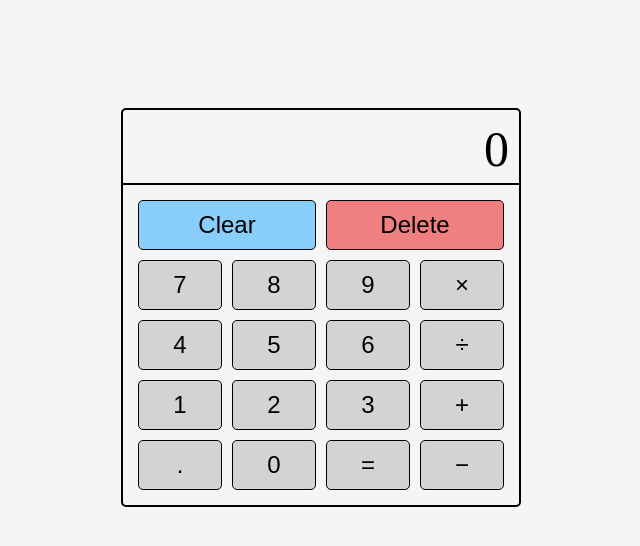
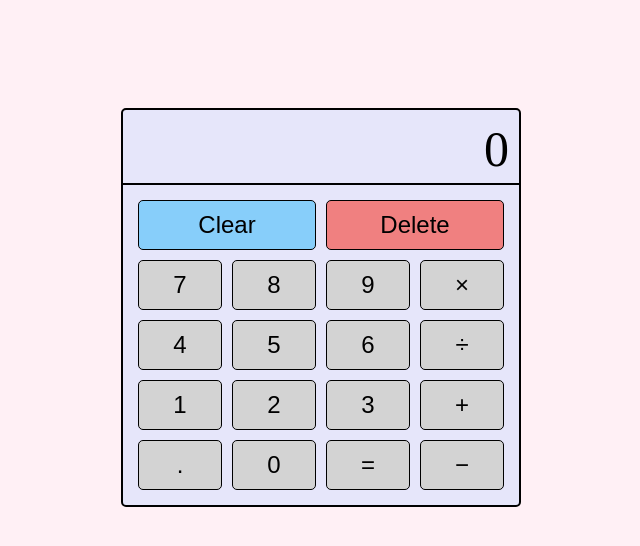
Before and after one commit to TristanWongg/Calculator, a plain HTML site: page index.html in a window 1280 px wide. Shown: the whole page, without its empty margins (319-959 px from the left). Drawn offline with Linux system fonts and the light colour scheme.

Commit message:
UPDATED colours

```diff
--- a/styles.css
+++ b/styles.css
@@ -3,12 +3,13 @@
 }
 
 body{
-    background: whitesmoke;
+    background: lavenderblush;
     padding-bottom: 30px;
     padding-top: 100px;
 }
 
 #calculator{
+    background-color:lavender;
     border: 2px solid black;
     max-width: 400px;
     margin: 0 auto;
```
